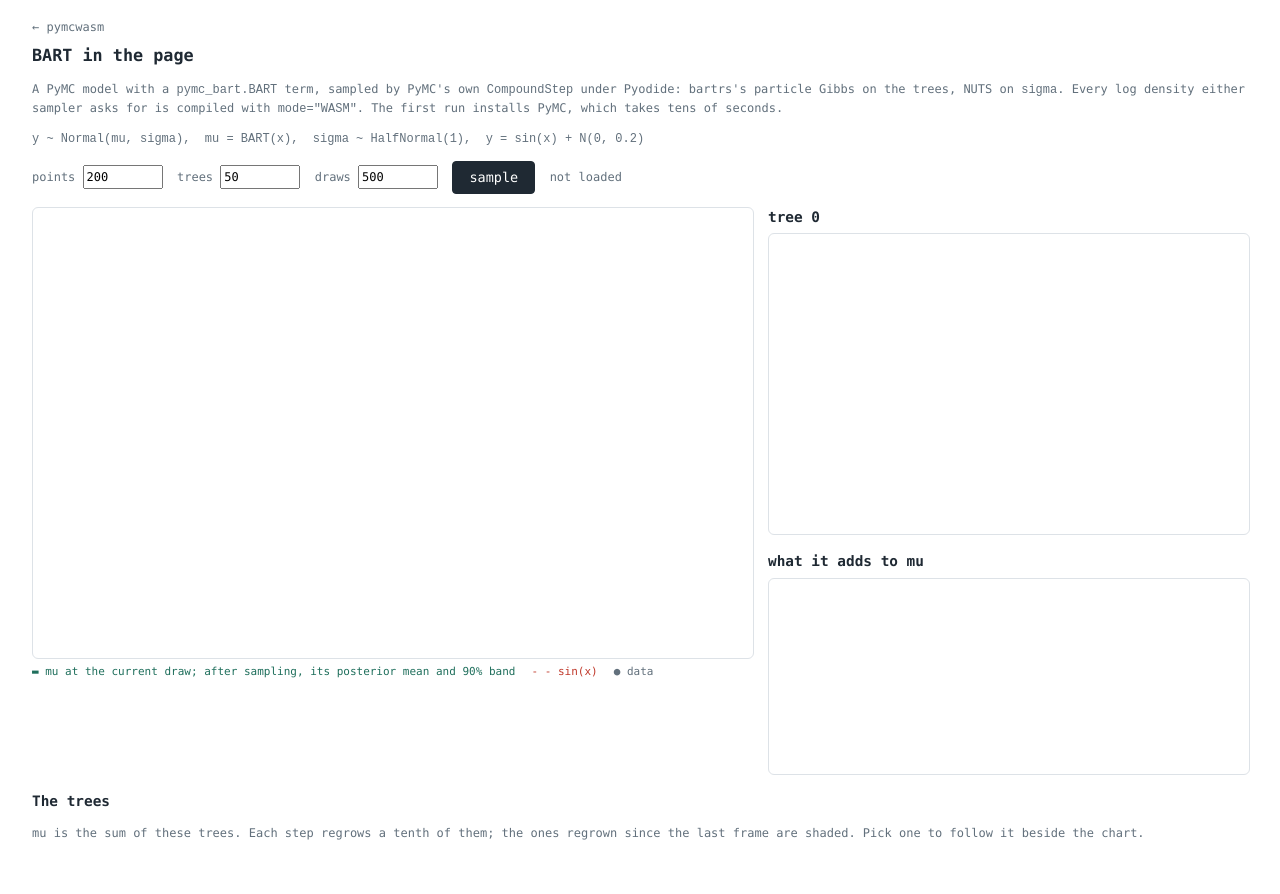
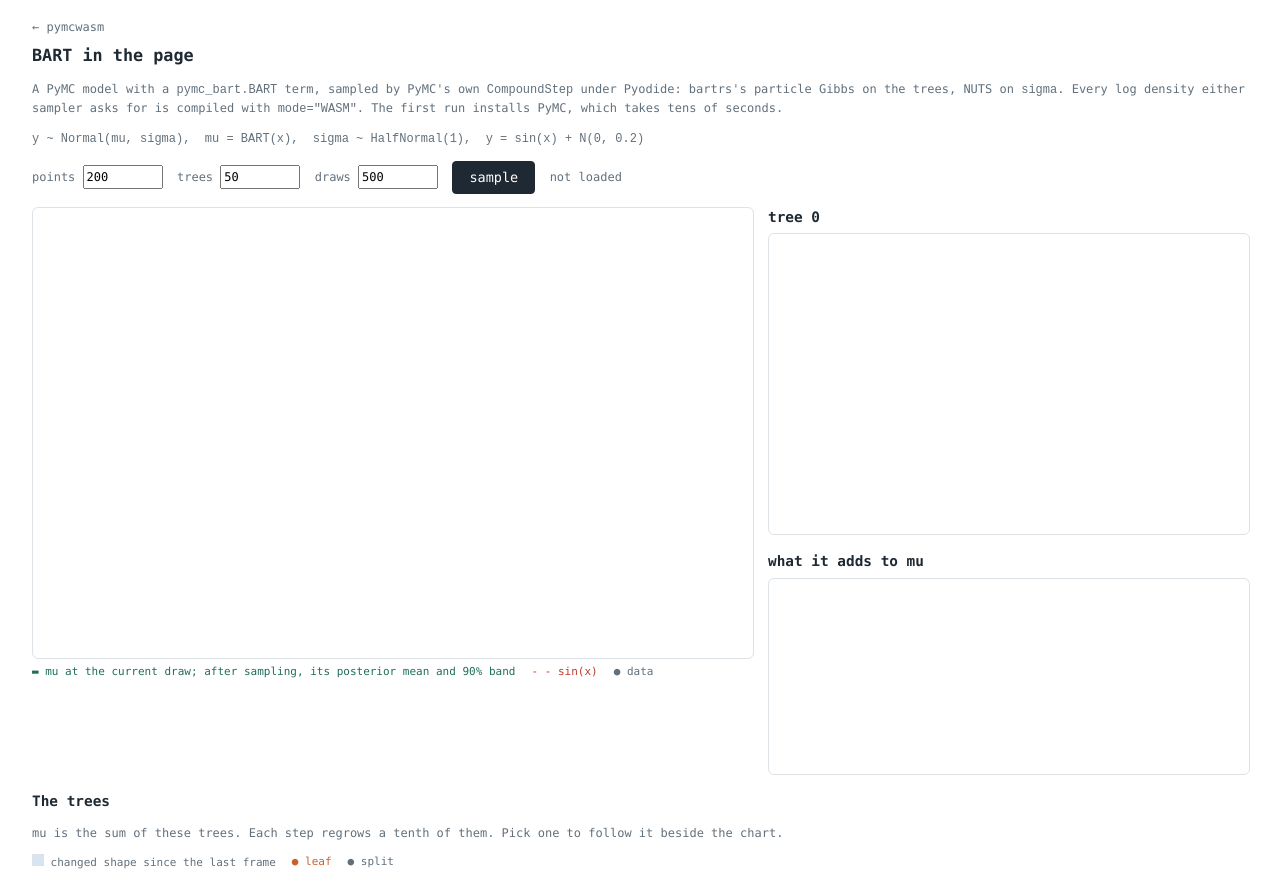
Before and after one commit to habakan/pymcwasm, a website: page examples/bart/index.html in a window 1280 px wide. Before the commit the page ends 870 px from the top, so only its background shows below. Drawn offline with Linux system fonts and the light colour scheme.

Commit message:
fix: shade changed trees in blue, apart from the orange leaves
Both were orange, so a shaded cell read as more leaves.

```diff
--- a/examples/bart/index.html
+++ b/examples/bart/index.html
@@ -4,7 +4,7 @@
 <title>BART in the page</title>
 <style>
   :root { --ink:#1f2933; --dim:#62707c; --line:#dde2e7; --accent:#1f6f5c; --band:#cfe3dc;
-          --ref:#c0392b; --tree:#c9622a; --fresh:#f3c9a8; }
+          --ref:#c0392b; --tree:#c9622a; --fresh:#d6e4f3; }
   body { font: 13.5px/1.5 ui-monospace, SFMono-Regular, Menlo, monospace; color: var(--ink);
          margin: 0 auto; padding: 1rem 16px; max-width: 76rem; }
   h1 { font-size: 1.05rem; margin: .4rem 0; }
@@ -73,10 +73,16 @@
 
 <h2>The trees</h2>
 <p class="desc">
-  mu is the sum of these trees. Each step regrows a tenth of them; the ones regrown since the
-  last frame are shaded. Pick one to follow it beside the chart.
+  mu is the sum of these trees. Each step regrows a tenth of them. Pick one to follow it beside
+  the chart.
 </p>
-<div id="forest"></div>
+<div class="legend">
+  <span><span style="display:inline-block;width:10px;height:10px;background:var(--fresh);border:1px solid var(--line)"></span>
+    changed shape since the last frame</span>
+  <span style="color:var(--tree)">&#9679; leaf</span>
+  <span>&#9679; split</span>
+</div>
+<div id="forest" style="margin-top:.4rem"></div>
 
 <script type="module">
 const $ = (id) => document.getElementById(id);
```
